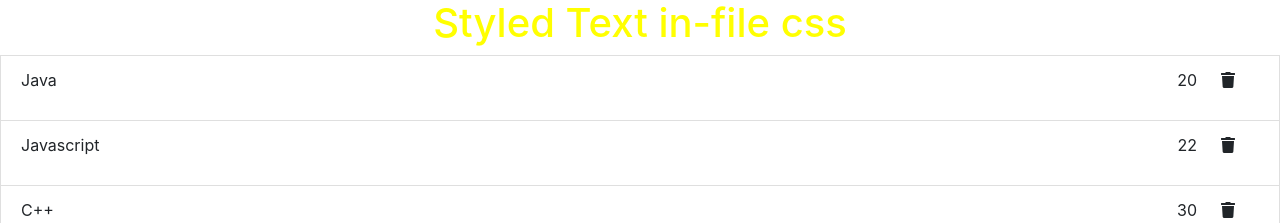
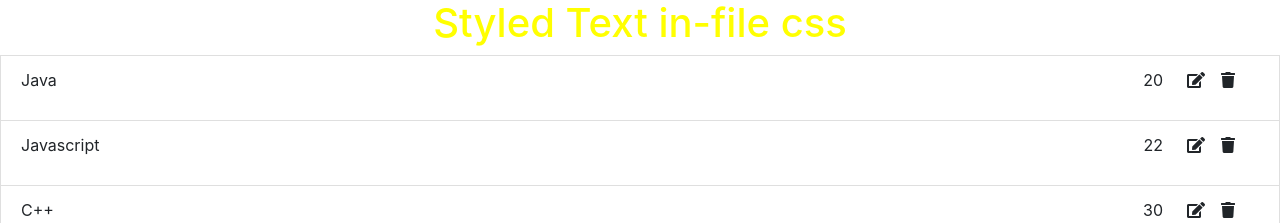
Before and after one commit to ahmed7761/reactJs_stack_learner, a React (Create React App) app: page / in a window 1280 px wide. Shown: the part 729-952 px from the top of the page. Built offline with nearby package versions, Linux system fonts and the light colour scheme.

Commit message:
edit books from list

```diff
--- a/src/components/App.js
+++ b/src/components/App.js
@@ -55,7 +55,23 @@ class App extends Component {
     this.setState({
       inputedName : event.target.value
     })
-  }
+  };
+
+  changeHandler = (id, name) => {
+    let newBooks = this.state.books.map(book => {
+      if(id == book.id) {
+        return {
+          ...book ,
+          name: name
+        }
+      }
+      return book
+        });
+
+    this.setState({
+      books: newBooks
+    })
+  };
 
   render() {
 
@@ -87,7 +103,9 @@ class App extends Component {
         <h1 style={{ color: 'green', textAlign: 'right' }}>Styled Text inline css</h1>
         <h1 style={ cssObj }>Styled Text in-file css</h1>
 
-        <Books deleteHandler={ this.deleteBook.bind(this) } books={ this.state.books } />
+        <Books deleteHandler={ this.deleteBook.bind(this) }
+               changeHandler={ this.changeHandler.bind(this) }
+               books={ this.state.books } />
       </div>
     );
   }
--- a/src/components/books/Books.js
+++ b/src/components/books/Books.js
@@ -6,7 +6,10 @@ class Books extends Component {
       <div>
         { this.props.books.map(book => {
           return (
-            <Book deleteHandler={ this.props.deleteHandler } book={book} />
+            <Book
+                changeHandler={ this.props.changeHandler }
+                deleteHandler={ this.props.deleteHandler }
+                book={ book } />
           )
         })}
       </div>
--- a/src/components/books/book/Book.js
+++ b/src/components/books/book/Book.js
@@ -1,12 +1,35 @@
 import React, { Component } from 'react';
 
 class Book extends Component {
+
+  state = {
+    isEditable: false
+  };
+
+  changeKeyHandler = (event) => {
+    if (event.key == 'Enter') {
+      this.setState({
+        isEditable: false
+      })
+    }
+  }
+
   render() {
+
+    let output = this.state.isEditable ?
+      <input onChange={ e => this.props.changeHandler(this.props.book.id, e.target.value) }
+             onKeyPress={ this.changeKeyHandler }
+             type="text" placeholder="Enter Name" value={ this.props.book.name }/>
+      : <p>{ this.props.book.name }</p>
+
     return (
       <li className='list-group-item d-flex'>
-        <p> { this.props.book.name} </p>
+        { output }
         <span className="ml-auto"> { this.props.book.price} </span>
         <div className="mx-4">
+          <span onClick={ () => this.setState({isEditable:true})}>
+            <i style={{cursor:'pointer'}} className="fas fa-edit mr-3"></i>
+          </span>
           <span onClick={ () => this.props.deleteHandler(this.props.book.id)}>
             <i style={{cursor:'pointer'}} className='fas fa-trash'></i>
           </span>
```
